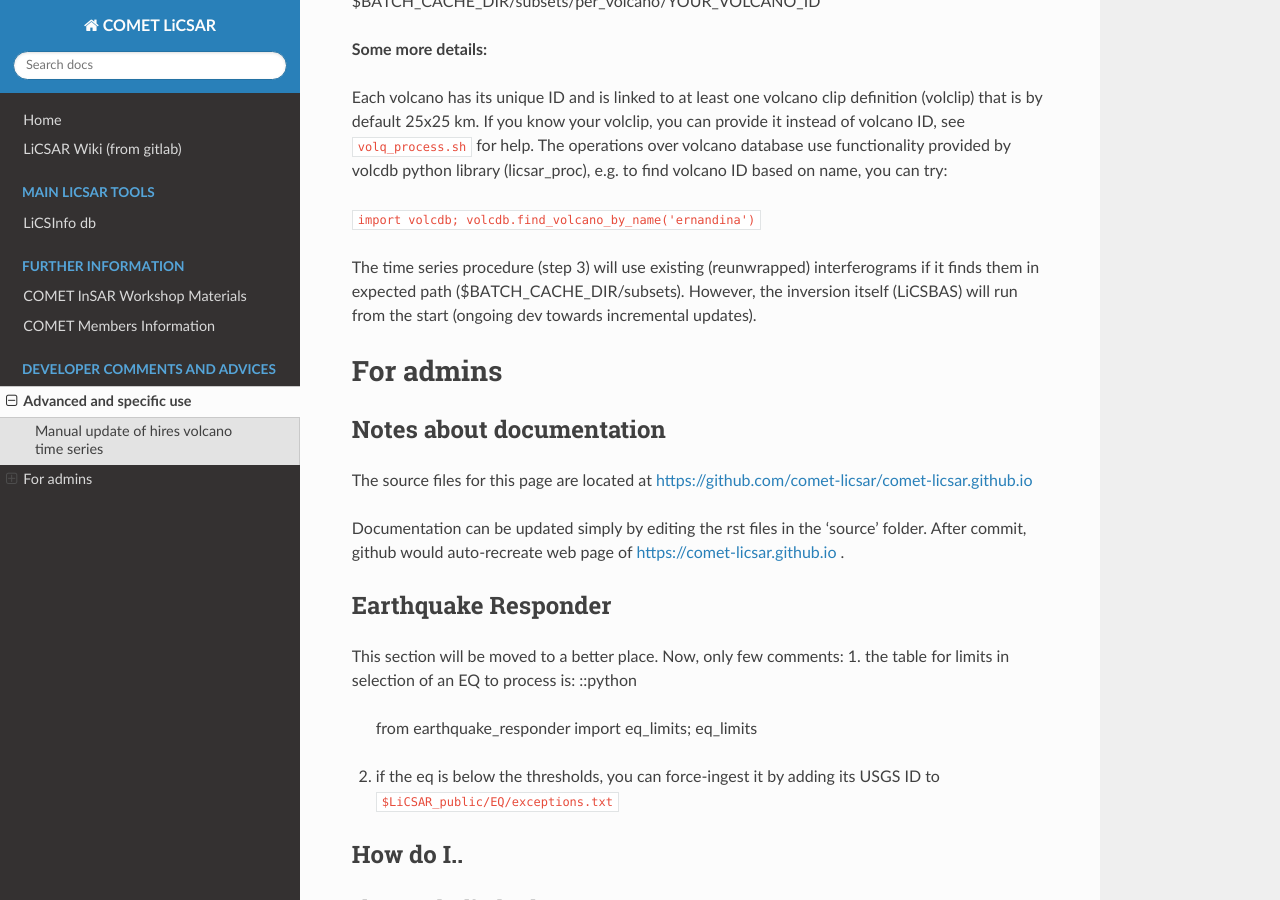
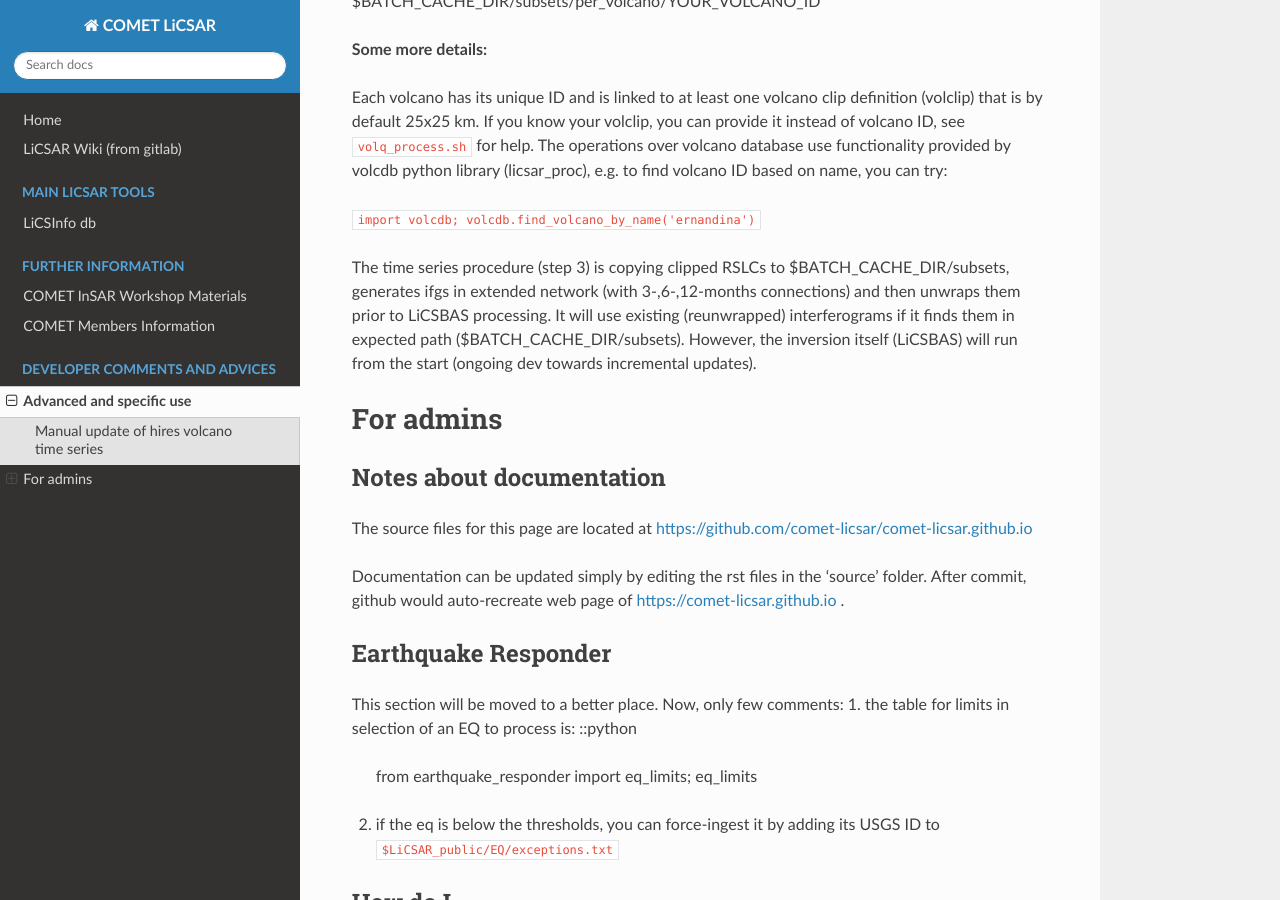
Before and after one commit to comet-licsar/comet-licsar.github.io, a Sphinx documentation site: the page built from source/documentation.rst, in a window 1280 px wide and 900 px high, scrolled down 877 px. Built offline with Sphinx 7.4.7 and the Read the Docs theme 2.0.0, drawn with Linux system fonts in a browser that asks for light colours.

Commit message:
Update documentation.rst

```diff
--- a/source/documentation.rst
+++ b/source/documentation.rst
@@ -41,7 +41,9 @@ to find volcano ID based on name, you can try:
 
 ``import volcdb; volcdb.find_volcano_by_name('ernandina')``
 
-The time series procedure (step 3) will use existing (reunwrapped) interferograms if it finds them in expected path ($BATCH_CACHE_DIR/subsets).
+The time series procedure (step 3) is copying clipped RSLCs to $BATCH_CACHE_DIR/subsets,
+generates ifgs in extended network (with 3-,6-,12-months connections) and then unwraps them prior to LiCSBAS processing.
+It will use existing (reunwrapped) interferograms if it finds them in expected path ($BATCH_CACHE_DIR/subsets).
 However, the inversion itself (LiCSBAS) will run from the start (ongoing dev towards incremental updates).
 
 
```
